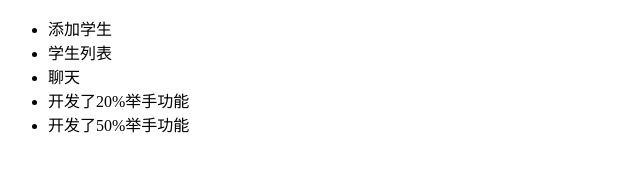
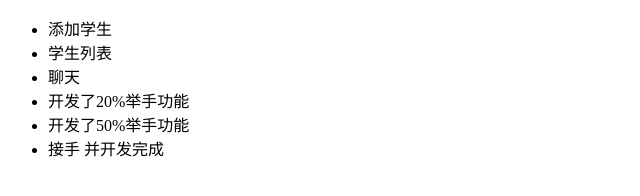
Before and after one commit to mos1es/workspace, a plain HTML site: page index.html in a window 1280 px wide. Shown: the whole page, without its empty margins (0-640 px from the left). Drawn offline with Linux system fonts and the light colour scheme.

Commit message:
dev分支的举手功能开发完成

```diff
--- a/index.html
+++ b/index.html
@@ -10,6 +10,7 @@
         <li>聊天</li>
         <li>开发了20%举手功能</li>
         <li>开发了50%举手功能</li>
+        <li>接手 并开发完成</li>
     </ul>
 </body>
 </html>
```
